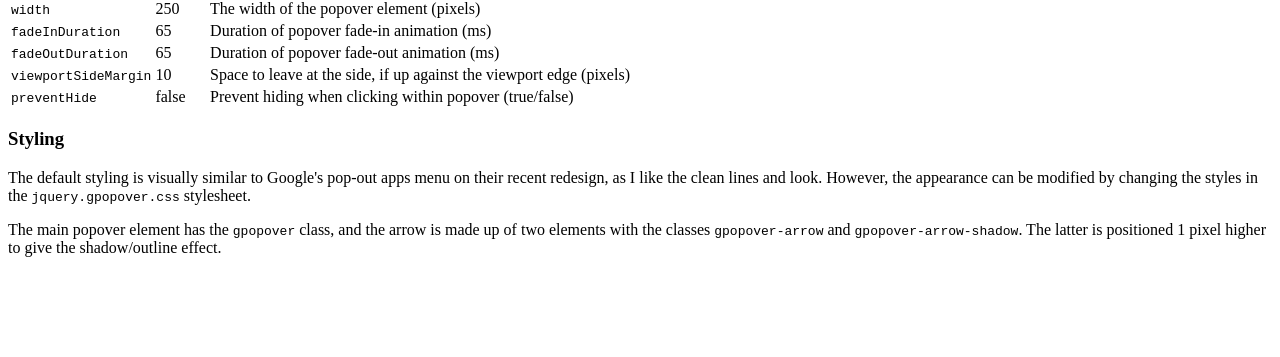
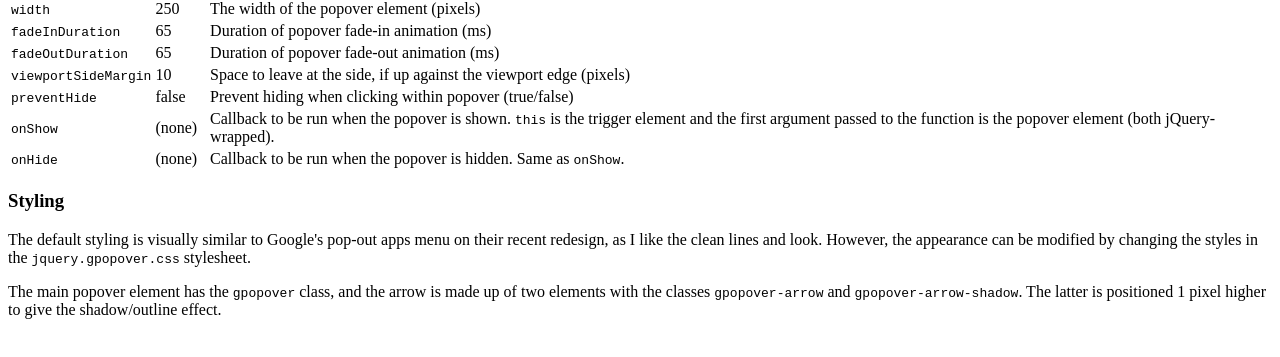
Before and after one commit to markembling/jquery-gpopover-plugin, a plain HTML site: page example/example.html in a window 1280 px wide. Shown: the part 335-692 px from the top of the page. Drawn offline with nearby package versions, Linux system fonts and the light colour scheme.

Commit message:
Update docs

```diff
--- a/example/example.html
+++ b/example/example.html
@@ -168,6 +168,18 @@
             <td>false</td>
             <td>Prevent hiding when clicking within popover (true/false)</td>
         </tr>
+        <tr>
+            <td><code>onShow</code></td>
+            <td>(none)</td>
+            <td>Callback to be run when the popover is shown. <code>this</code>
+                is the trigger element and the first argument passed to the
+                function is the popover element (both jQuery-wrapped).</td>
+        </tr>
+        <tr>
+            <td><code>onHide</code></td>
+            <td>(none)</td>
+            <td>Callback to be run when the popover is hidden. Same as <code>onShow</code>.</td>
+        </tr>
     </table>
 
     <h3>Styling</h3>
```
Also changed, not shown: README.md.
